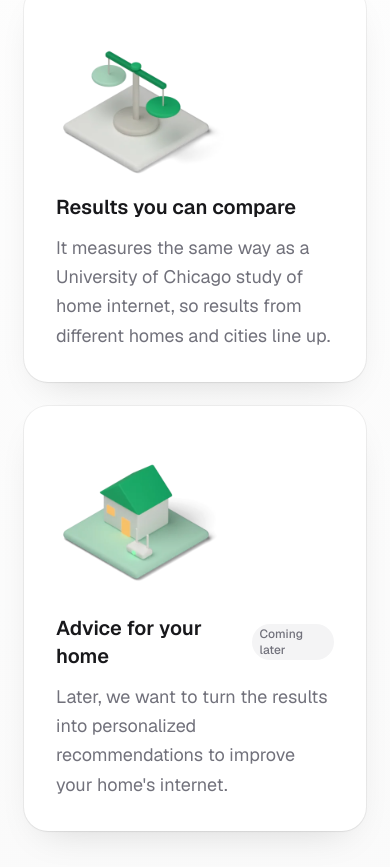
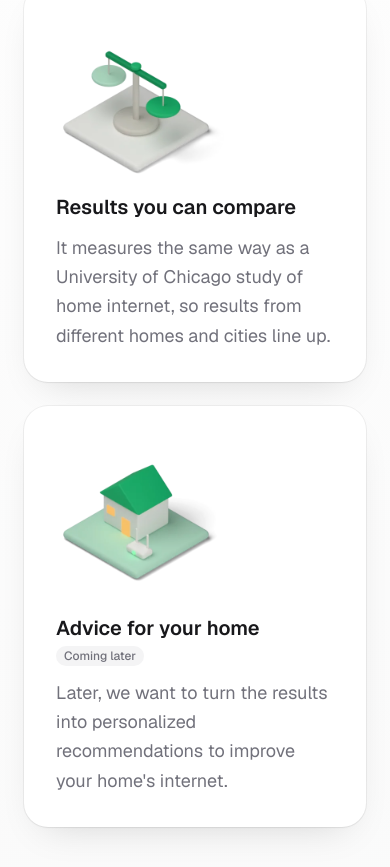
Before and after one commit to malewis5/big-apple-connect, a Next.js app in the folder apps/web/: page / in a window 390 px wide. Shown: the part 6715-7582 px from the top of the page. Built offline with nearby package versions, Linux system fonts and the light colour scheme.

Commit message:
fix(web): keep the Coming later badge on one line on phones (#12)

```diff
--- a/apps/web/app/page.tsx
+++ b/apps/web/app/page.tsx
@@ -112,10 +112,10 @@ export default function Home() {
                   className="rounded-3xl bg-white p-8 shadow-[0_1px_2px_rgb(0_0_0/0.04),0_16px_40px_-20px_rgb(0_0_0/0.18)] ring-1 ring-zinc-900/5"
                 >
                   <Image src={reason.icon} alt="" width={480} height={480} className="-mt-4 -ml-4 size-48" />
-                  <h3 className="flex items-center gap-2 text-xl font-semibold">
+                  <h3 className="flex flex-wrap items-center gap-x-2 gap-y-1 text-xl font-semibold">
                     {reason.title}
                     {reason.later && (
-                      <span className="rounded-full bg-zinc-100 px-2 py-0.5 text-xs font-medium text-zinc-500">
+                      <span className="shrink-0 rounded-full bg-zinc-100 px-2 py-0.5 text-xs font-medium whitespace-nowrap text-zinc-500">
                         Coming later
                       </span>
                     )}
```
